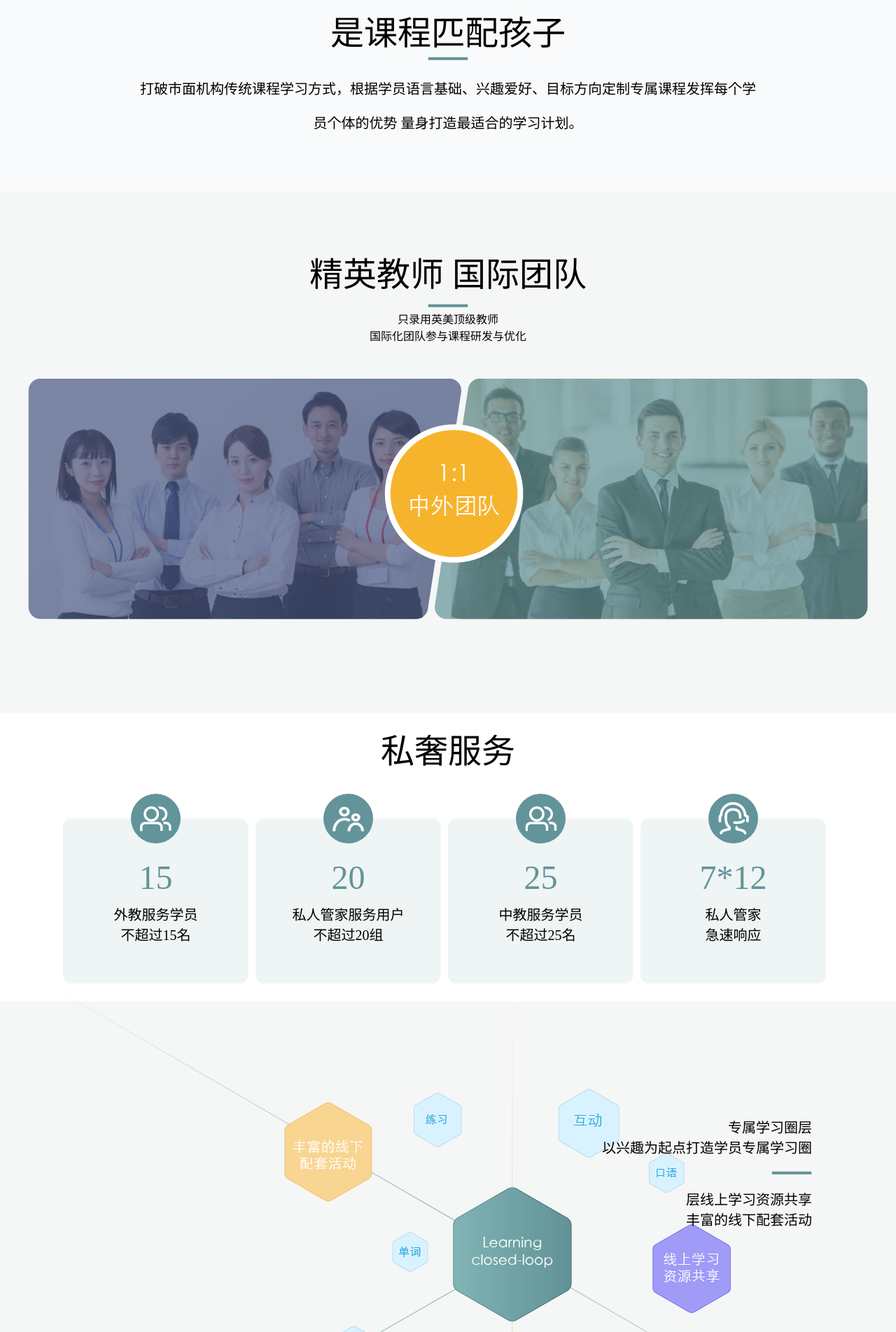
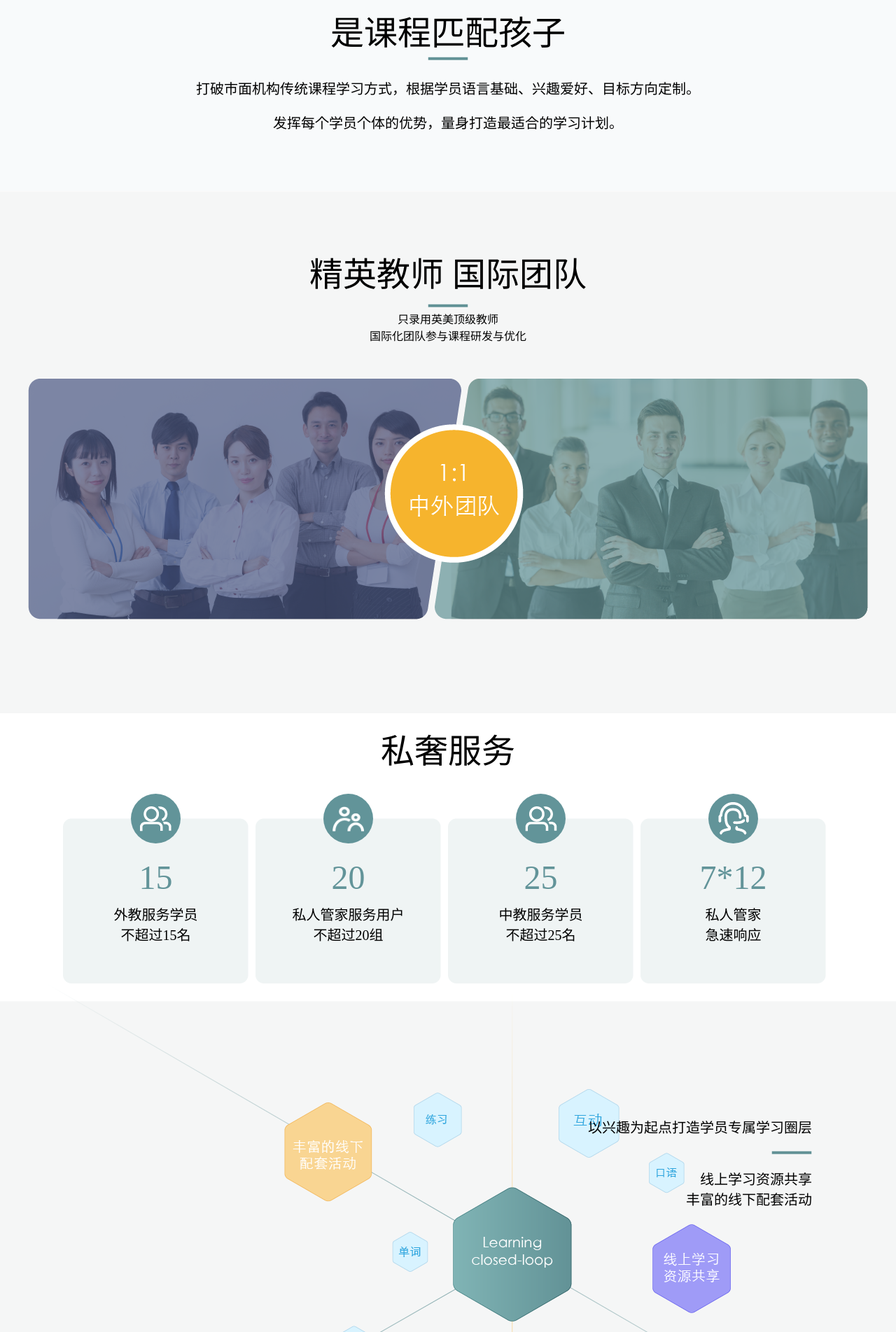
Before and after one commit to weblong1992/eliet-english-pc, a Vue app: page /#/educational-ideas in a window 1280 px wide. Shown: the part 917-2820 px from the top of the page at 70% size. Built offline with nearby package versions, Linux system fonts and the light colour scheme.

Commit message:
部分文字修改

```diff
--- a/src/views/educational-ideas/index.vue
+++ b/src/views/educational-ideas/index.vue
@@ -27,9 +27,10 @@
       </div>
 
       <p>
-        打破市面机构传统课程学习方式，根据学员语言基础、兴趣爱好、目标方向定制专属课程发挥每个学
+        打破市面机构传统课程学习方式，根据学员语言基础、兴趣爱好、目标方向定制。
       </p>
-      <p>员个体的优势 量身打造最适合的学习计划。</p>
+
+      <p>发挥每个学员个体的优势，量身打造最适合的学习计划。</p>
     </div>
 
     <div class="part3">
@@ -125,13 +126,13 @@
 
       <div class="sub3">
         <div>
-          <p>专属学习圈层</p>
-          <p>以兴趣为起点打造学员专属学习圈</p>
+          <!-- <p>专属学习圈层</p> -->
+          <p>以兴趣为起点打造学员专属学习圈层</p>
           <div class="line_box">
             <img src="~@/assets/image/educational-ideas/line.png" width="58" />
           </div>
 
-          <p>层线上学习资源共享</p>
+          <p>线上学习资源共享</p>
           <p>丰富的线下配套活动</p>
         </div>
       </div>
--- a/src/views/home/index.vue
+++ b/src/views/home/index.vue
@@ -35,12 +35,11 @@
 
       <div class="introduce">
         <h1 class="desc">
-          Eliet Enqlish是一家为全球家庭提供个性化定制英语学习的数智教育平台。
+          Eliet English是一家为全球家庭提供个性化定制英语学习的数智教育平台。
         </h1>
         <p class="desc">
           公司围绕教育 服务
-          科技三大内核，打破传统课程平台内容的束缚，以个性化学习定制为切入点，构
-          建出一套适合不同孩子的专属语言学习生态圈。以专业的教学品质，满足不同年龄，不同地域，不同文化背景孩子的个性化语言学习要求。
+          科技三大内核，打破传统课程平台内容的束缚，以个性化学习定制为切入点，构建出一套适合不同孩子的专属语言学习生态圈。以专业的教学品质，满足不同年龄，不同地域，不同文化背景孩子的个性化语言学习要求。
         </p>
       </div>
       <div class="icon_desc">
--- a/src/views/product-system/index.vue
+++ b/src/views/product-system/index.vue
@@ -132,7 +132,7 @@
 
         <div>
           <div class="tit">Eliet看世界</div>
-          <div class="desc">面向Eliet精英级以上学员开放</div>
+          <div class="desc">面向Eliet精英级以上会员开放</div>
 
           <div>
             <p>打造精英学员专属学习、社交圈层。</p>
```
